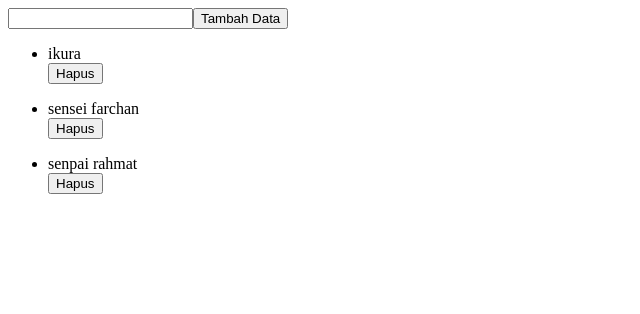
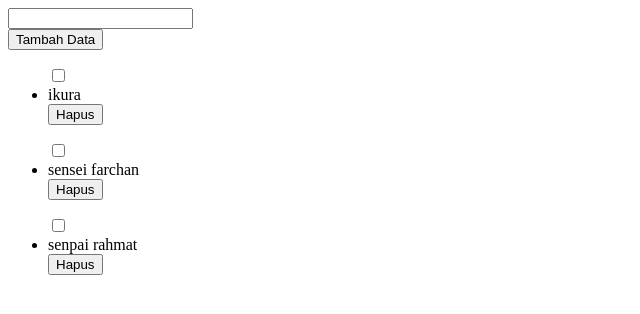
Before and after one commit to ikuratugas/vuehabitfun, a Vue app: page / in a window 1280 px wide. Shown: the top 314 px of the page, without its empty margins (0-640 px from the left). Built offline with nearby package versions, Linux system fonts and the light colour scheme.

Commit message:
sumpah masih bingung parah, tapi berharap pelajari ulang dan bisa mengerti lebih baik lagi

```diff
--- a/src/App.vue
+++ b/src/App.vue
@@ -4,9 +4,9 @@ import { ref } from 'vue';
   let idnya = 0
 
   const listNama = ref([
-    {id: idnya++, nama: "ikura"},
-    {id: idnya++, nama: "sensei farchan"},
-    {id: idnya++, nama: "senpai rahmat"},
+    {id: idnya++, nama: "ikura", checked: false},
+    {id: idnya++, nama: "sensei farchan", checked: false},
+    {id: idnya++, nama: "senpai rahmat", checked: false},
   ])
 
   const tampungText = ref("")
@@ -22,6 +22,10 @@ import { ref } from 'vue';
     tampilkanMasukkanNama.value = false
   }
 
+  function ubahListNama(listnya){
+
+  }
+
   function hapusListNama(id){
     // listNama.value = listNama.value.filter((t) => t.id !== id.id) // bisa juga gini kok
     listNama.value = listNama.value.filter((t) => t !== id)
@@ -32,11 +36,24 @@ import { ref } from 'vue';
   <main>
     <input type="text" v-model="tampungText">
     <p v-if="tampilkanMasukkanNama">Gagal menambahkan! Jangan kosongkan field-nya</p>
+    <br>
     <button @click="tambahListNama" type="button">Tambah Data</button>
 
     <ul v-for="i in listNama" :key="listNama.id">
-      <li> {{ i.nama }}</li>
+      <input type="checkbox" v-model="i.checked">
+      <li :class="{ checked: i.checked }">{{ i.nama }}</li>
       <button @click="hapusListNama(i)">Hapus</button>
     </ul>
   </main>
 </template>
+
+<style>
+  /* ul li{
+    font-style: italic;
+    text-decoration: line-through;
+  } */
+  .checked{
+    font-style: italic;
+    text-decoration: line-through;
+  }
+</style>
```
